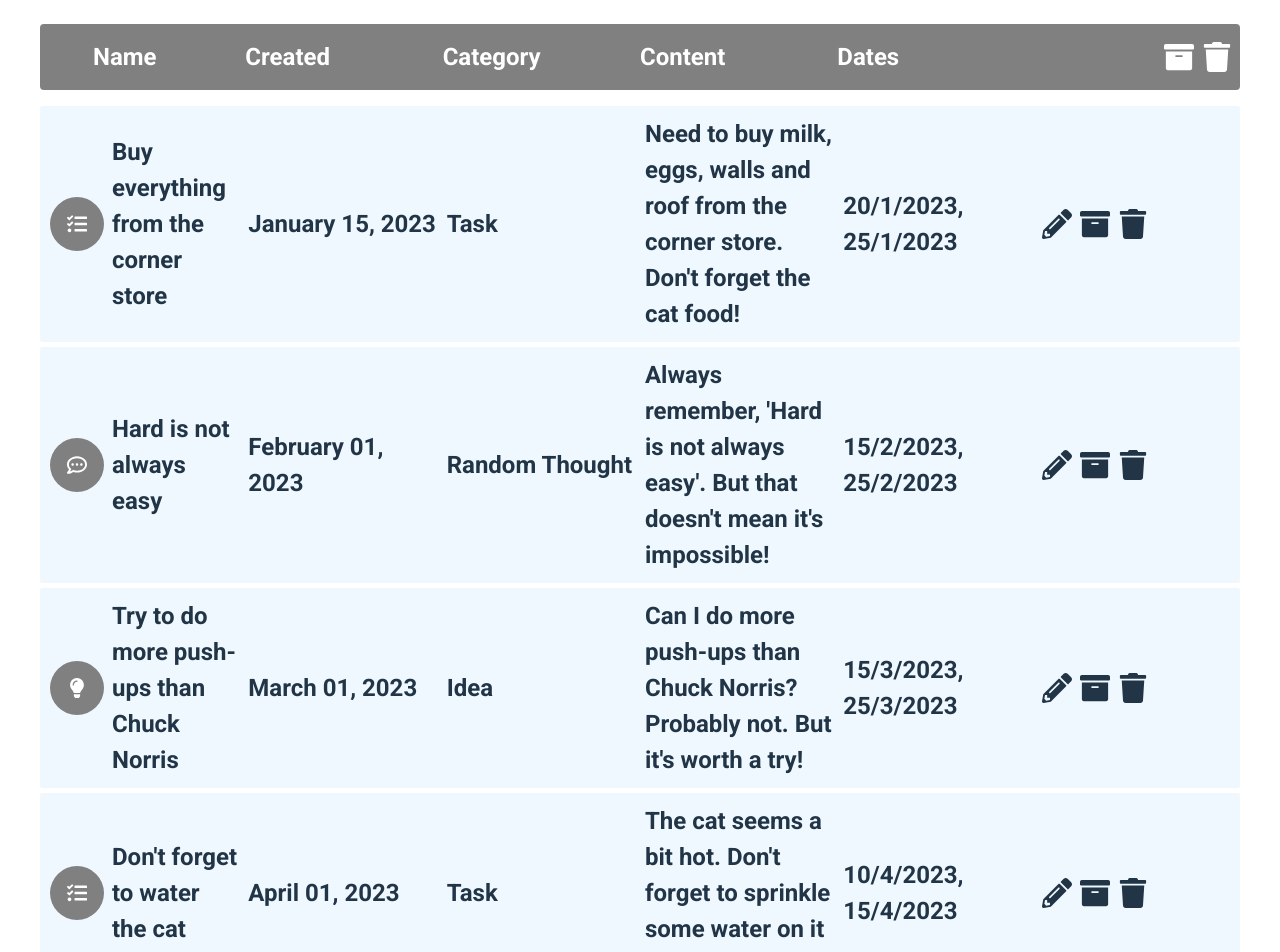
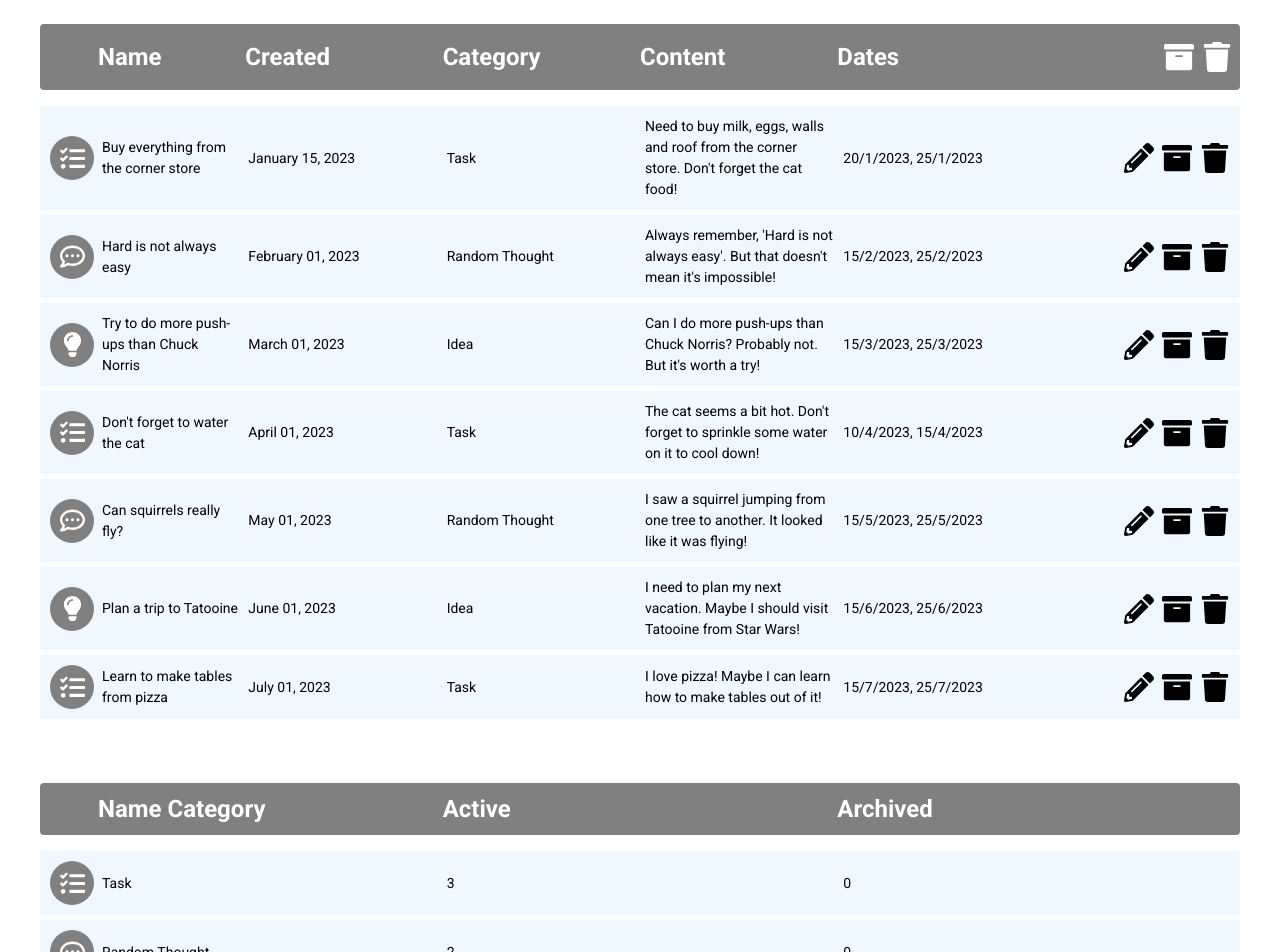
Before and after one commit to kyzym/notes-ts-app, a React (Vite) app: page /#/ in a window 1280 px wide. Shown: the top 952 px of the page. Built offline with nearby package versions, Linux system fonts and the light colour scheme.

Commit message:
refactor: styles row

```diff
--- a/src/components/HeaderToggle/HeaderToggle.styled.tsx
+++ b/src/components/HeaderToggle/HeaderToggle.styled.tsx
@@ -6,7 +6,7 @@ export const ArchiveToggle = styled.button<{ $showArchived: boolean }>`
   display: flex;
   align-items: center;
   flex-wrap: nowrap;
-  /* color: ; */
+
   color: ${({ $showArchived }) => ($showArchived ? 'rgb(0, 100, 139)' : '')};
 
   :hover {
--- a/src/components/Row/Row.styled.tsx
+++ b/src/components/Row/Row.styled.tsx
@@ -1,8 +1,9 @@
 import styled from 'styled-components';
 
-export const Row = styled.li`
+export const Row = styled.li<{ $isSummary?: boolean }>`
   display: grid;
-  grid-template-columns: repeat(6, 1fr);
+  grid-template-columns: ${({ $isSummary }) =>
+    $isSummary ? 'repeat(3, 1fr)' : 'repeat(6, 1fr)'};
 
   align-items: center;
   background-color: aliceblue;
@@ -11,10 +12,13 @@ export const Row = styled.li`
   padding: 1rem;
   column-gap: 1rem;
   max-height: fit-content;
+
+  font-size: 1.4rem;
+  font-weight: 400;
 `;
 
-export const Cell = styled.span`
-  flex: 1;
+export const Cell = styled.div`
+  display: flex;
 `;
 
 export const NameWrapper = styled.div`
@@ -26,8 +30,8 @@ export const NameWrapper = styled.div`
 export const NameIconWrapper = styled.div`
   background-color: gray;
   border-radius: 50%;
-  min-width: 4rem;
-  min-height: 4rem;
+  min-width: 3rem;
+  min-height: 3rem;
 
   padding: 0.7rem;
 
--- a/src/components/Row/Row.tsx
+++ b/src/components/Row/Row.tsx
@@ -46,10 +46,10 @@ export const RowComponent: React.FC<RowProps> = ({ data, isSummary }) => {
   if (isSummary) {
     const { category, active, archived } = data as CategoryCounts;
     return (
-      <Row>
+      <Row $isSummary={isSummary}>
         <NameWrapper>
           <NameIconWrapper>
-            {getIconForCategory(category, 20, 'white')}
+            {getIconForCategory(category, 25, 'white')}
           </NameIconWrapper>
           <Cell>{<Cell>{category}</Cell>}</Cell>
         </NameWrapper>
@@ -63,15 +63,15 @@ export const RowComponent: React.FC<RowProps> = ({ data, isSummary }) => {
       <Row>
         <NameWrapper>
           <NameIconWrapper>
-            {getIconForCategory(note.category, 20, 'white')}
+            {getIconForCategory(note.category, 25, 'white')}
           </NameIconWrapper>
           <Cell>{note.name}</Cell>
         </NameWrapper>
-        <Cell>{note.createdAt}</Cell>
-        <Cell>{note.category}</Cell>
+        <Cell className="created">{note.createdAt}</Cell>
+        <Cell className="category">{note.category}</Cell>
         <Cell>{note.content}</Cell>
-        <Cell>{note.dates.join(', ')}</Cell>
-        <Cell>
+        <Cell className="dates">{note.dates.join(', ')}</Cell>
+        <Cell className="actions-wrapper">
           <NoteActionsWrapper>
             <ActionButton icon={<FaPencilAlt size={30} />} onClick={() => {}} />
             <ActionButton
--- a/src/components/TableComponent.styled.tsx
+++ b/src/components/TableComponent.styled.tsx
@@ -21,10 +21,11 @@ export const TableHeader = styled.ul<{ $isSummary?: boolean }>`
   color: white;
 
   :first-child {
-    margin-left: 4.5rem;
+    margin-left: 5rem;
   }
   :last-child {
-    margin-left: auto;
+    ${({ $isSummary }) =>
+      $isSummary ? 'margin-left:0' : ' margin-left: auto'};
   }
 `;
 
--- a/src/components/TableComponent.tsx
+++ b/src/components/TableComponent.tsx
@@ -65,7 +65,7 @@ export const TableComponent: React.FC<TableProps> = ({
             <RowComponent
               data={{ category, ...counts }}
               key={category}
-              isSummary={true}
+              isSummary={isSummary}
             />
           ))}
       </List>
--- a/src/index.css
+++ b/src/index.css
@@ -4,7 +4,7 @@
   font-weight: 400;
 
   color-scheme: light dark;
-  color: #213547;
+  color: #000;
   background-color: #ffffff;
 
   font-synthesis: none;
```
Also changed, not shown: 1 other file (tests, documents, lock files or other folders).
